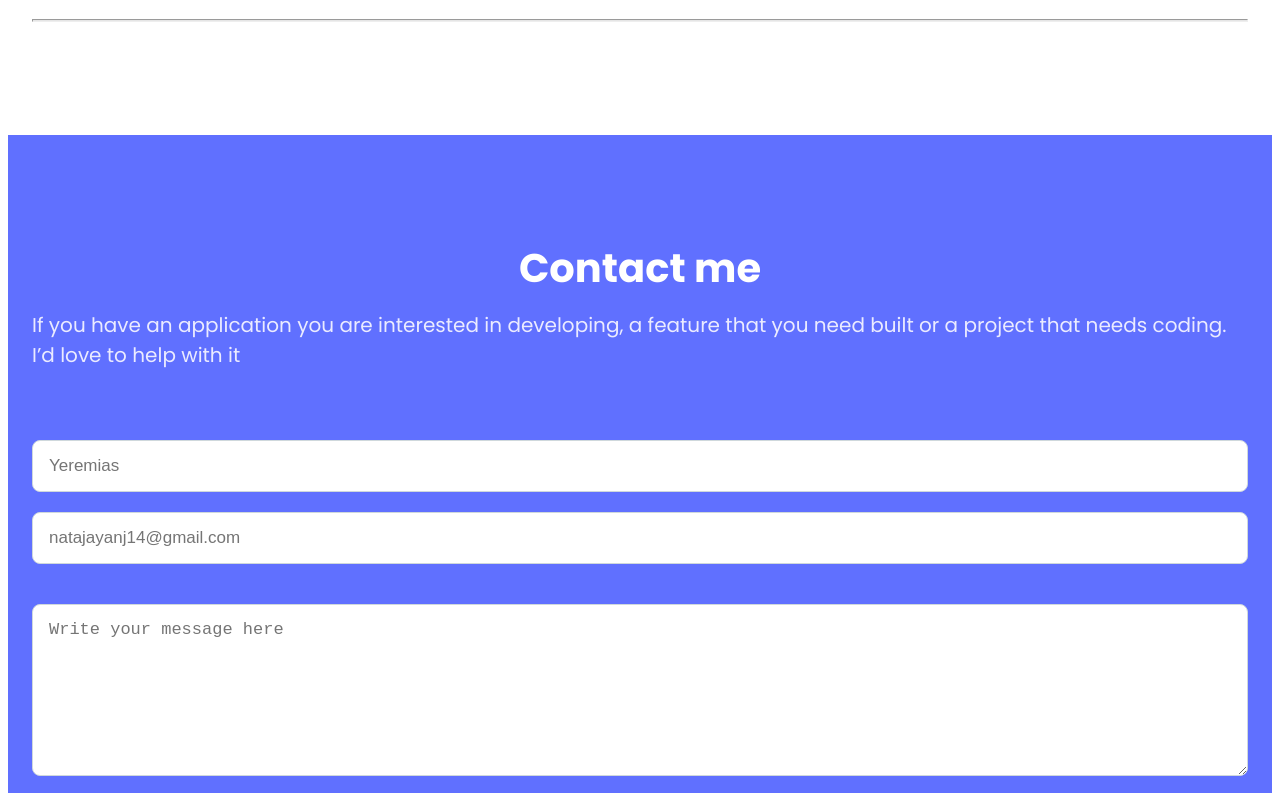
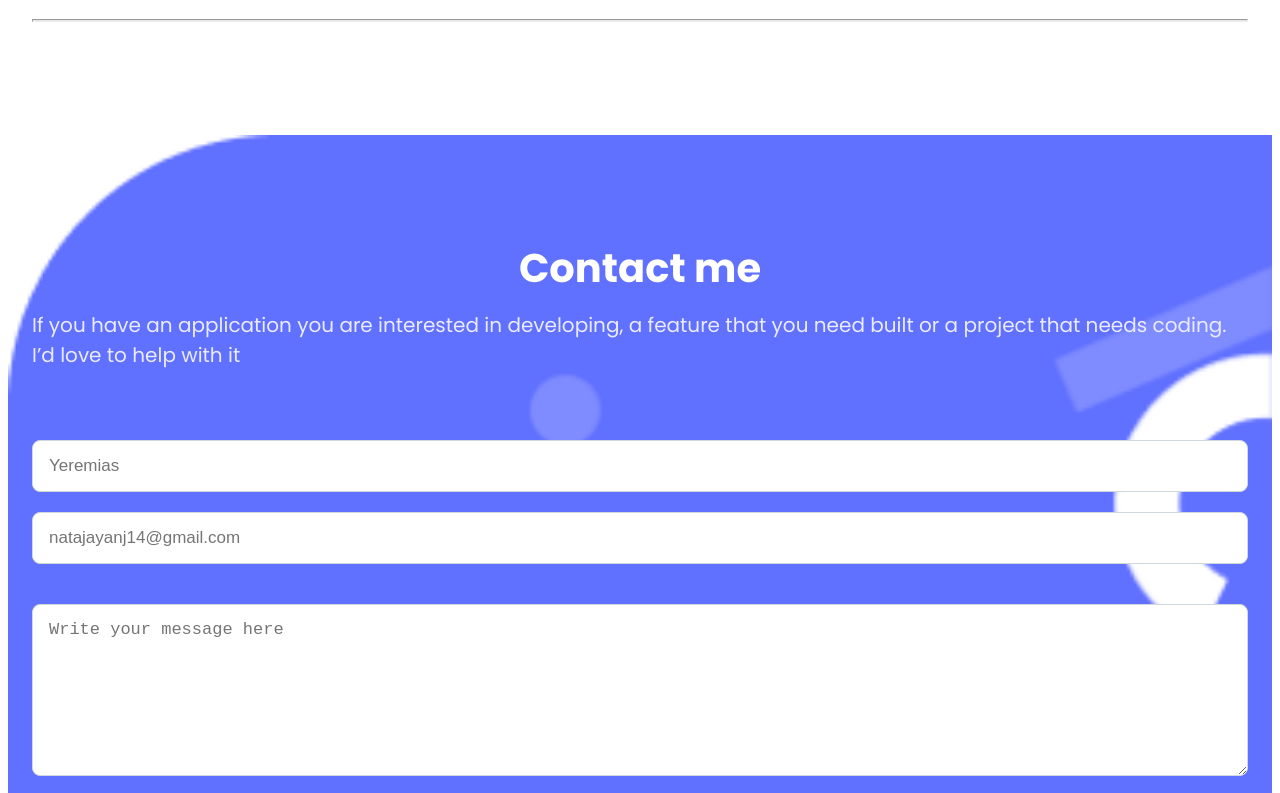
Before and after one commit to gsmalik030/Portfolio-Setup-and-Mobile-first, a website: page index.html in a window 1280 px wide. Shown: the part 6780-7573 px from the top of the page. Drawn offline with Linux system fonts and the light colour scheme.

Commit message:
_Fixed backgroud for Form section

```diff
--- a/index.html
+++ b/index.html
@@ -23,9 +23,8 @@
         <h1>I’m Malik Glad to see you!</h1>
         <p class="hero-text">
           I’m a software developer! I can help you build a product , feature or
-          website Look through some of my work and experience! If you like what
-          you see and have a project you need coded, don’t hestiate to contact
-          me.
+          website Look through some of my work and experience! If you like what you
+          see and have a project you need coded, don’t hestiate to contact me.
         </p>
         <article>
           <h3>LET’S CONNECT</h3>
@@ -158,9 +157,9 @@
     <section class="about-box">
       <h2 class="heading-about">About Myself</h2>
       <p class="hero-text">
-        Hello I’m a software developer! I can help you build a product , feature
-        or website Look through some of my work and experience! If you like what
-        you see and have a project you need coded, don’t hestiate to contact me.
+        Hello I’m a software developer! I can help you build a product , feature or
+        website Look through some of my work and experience! If you like what you
+        see and have a project you need coded, don’t hestiate to contact me.
       </p>
       <article>
         <h3>LET’S CONNECT</h3>
@@ -223,9 +222,8 @@
     </div>
     <hr />
 
-    <section>
       <form
-        class="form-container"
+        class="form-container "
         action="https://formspree.io/f/xqkjrppo"
         method="post"
       >
--- a/style.css
+++ b/style.css
@@ -256,10 +256,10 @@ hr {
 
 .form-container {
   background-repeat: no-repeat;
-  background-image: url(images/contact\ form\ shapes-mobile.svg), url(images/Contact\ me.svg);
+  background-image: url(images/contact.png);
   background-size: cover;
-  background-position: right;
   margin-top: 11.3rem;
+  border-top-left-radius: 50px;
 }
 
 .contact-me {
```
